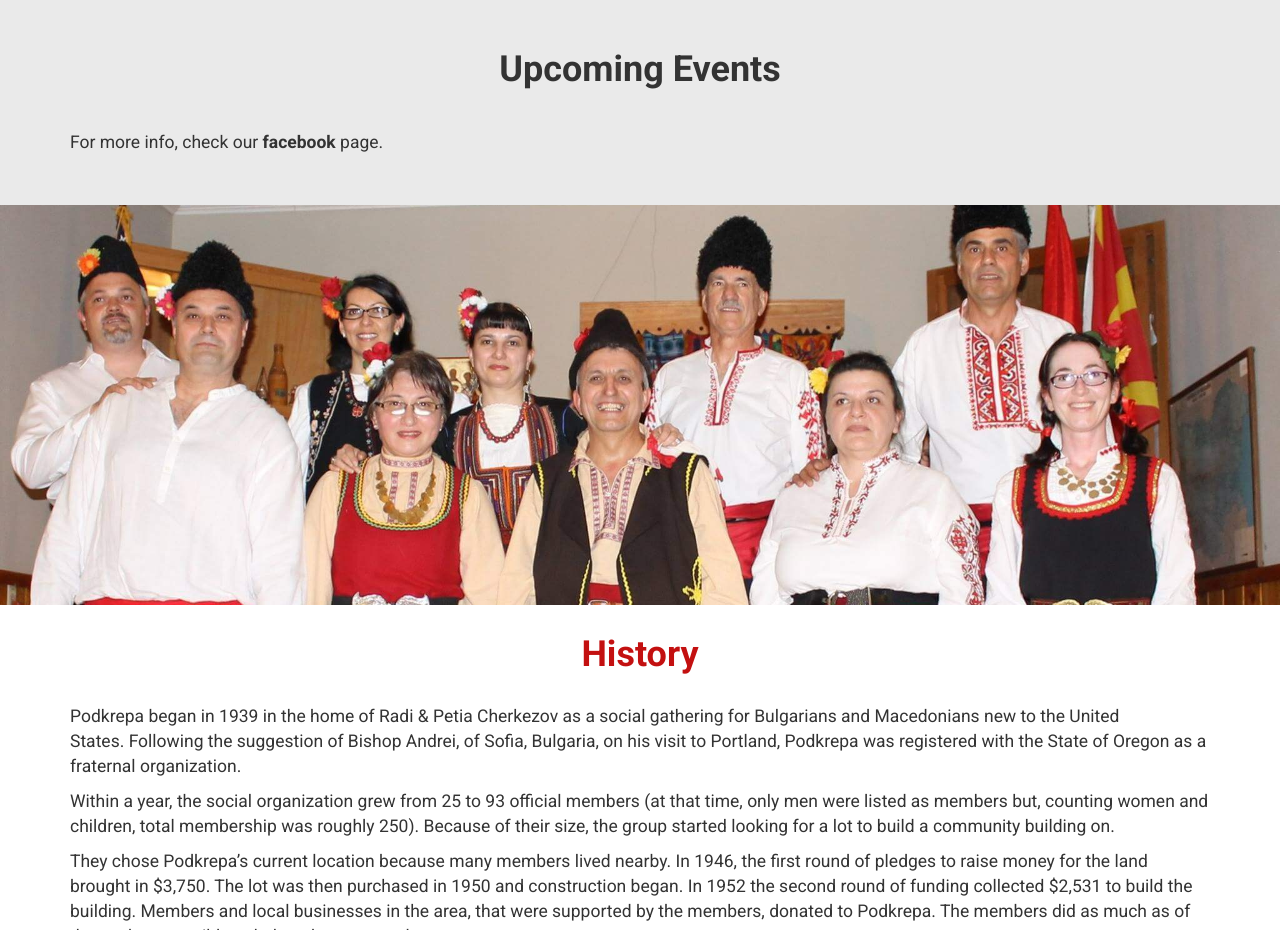
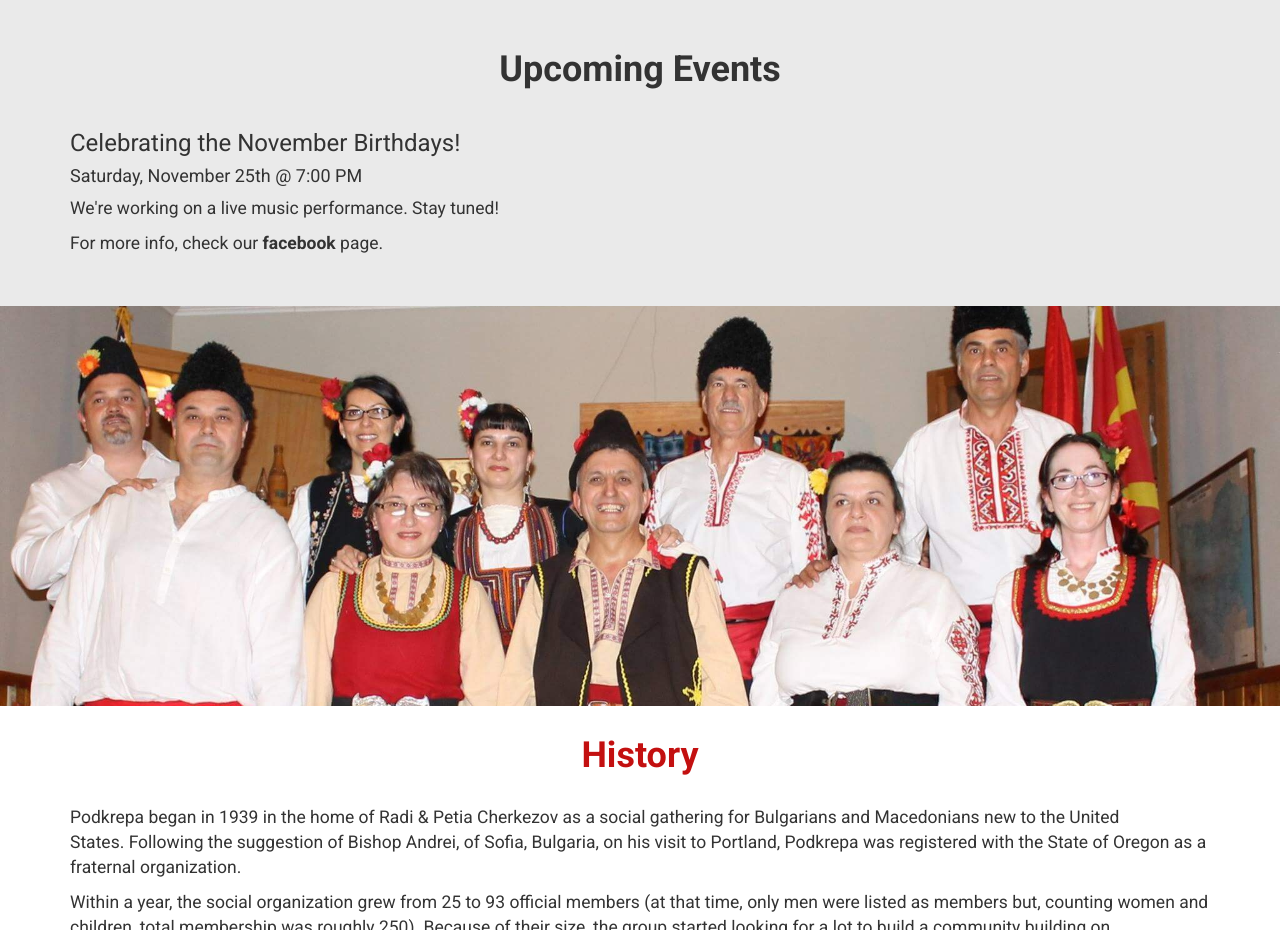
Before and after one commit to aavalkov/podkrepa, a plain HTML site: page index.html in a window 1280 px wide. Shown: the part 940-1870 px from the top of the page. Drawn offline with nearby package versions, Linux system fonts and the light colour scheme.

Commit message:
update upcoming events

```diff
--- a/index.html
+++ b/index.html
@@ -79,6 +79,9 @@
 				<div class="row">
 					<div class="col-md-12">
 						<h1 align="center">Upcoming Events</h1>
+						<h3>Celebrating the November Birthdays!</h3>
+						<h4>Saturday, November 25th @ 7:00 PM </h4>
+						<p>We're working on a live music performance. Stay tuned!</p>
 						<p>For more info, check our <a href="https://www.facebook.com/PodkrepaPortland/" target="_blank">facebook</a> page.</p>
 					</div>
 				</div>
```
